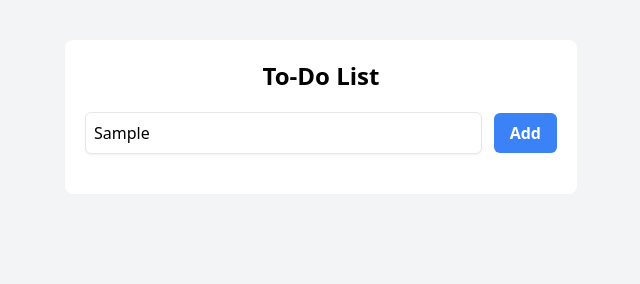
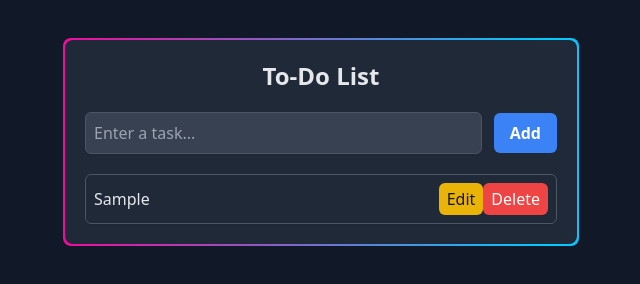
Before and after one commit to Naeem401/To-Do-Application, a plain HTML site: page index.html in a window 1280 px wide. Both pictures are taken after typing "Sample" into the empty fields and a click on the button "Add". Shown: the whole page, without its empty margins (319-959 px from the left). Drawn offline with nearby package versions, Linux system fonts and the light colour scheme.

Commit message:
Add Some custom css

```diff
--- a/custom.js
+++ b/custom.js
@@ -2,26 +2,27 @@ const todoInput = document.getElementById('todo-input');
 const addToDoBtn = document.getElementById('add-todo-btn');
 const toDoList = document.getElementById('todo-list');
 
-// Function to create a new to-do- item
+// Function to create a new to-do item
 function createTodoItem(taskText) {
     const li = document.createElement('li');
-    li.className = 'flex items-center justify-between p-2 border rounded-md shadow-sm bg-gray-50';
+    li.className = 'flex items-center justify-between p-2 border border-gray-600 rounded-md shadow-sm bg-gray-800 text-gray-200';
+
     // Task Text
     const span = document.createElement('span');
-span.className =' flex-1';
-span.textContent =taskText;
+    span.className = 'flex-1';
+    span.textContent = taskText;
 
-//Edit btn
+    // Edit Button
     const editBtn = document.createElement('button');
-editBtn.className = 'px-2 py-1 bg-yellow-400 text-white font-medium rounded-md hover:bg-yellow-500 transition';
+    editBtn.className = 'px-2 py-1 bg-yellow-500 text-gray-900 font-medium rounded-md hover:bg-yellow-600 transition';
     editBtn.textContent = 'Edit';
     editBtn.onclick = () => editTodoItem(span, editBtn);
 
-//Delete Button
+    // Delete Button
     const deleteBtn = document.createElement('button');
     deleteBtn.className = 'px-2 py-1 bg-red-500 text-white font-medium rounded-md hover:bg-red-600 transition';
     deleteBtn.textContent = 'Delete';
-deleteBtn.onclick = () => deleteTodoItem(li)
+    deleteBtn.onclick = () => deleteTodoItem(li);
 
     // Append elements to list item
     li.appendChild(span);
@@ -29,17 +30,16 @@ li.appendChild(editBtn);
     li.appendChild(deleteBtn);
 
     return li;
+}
 
-};
-
-// function to add a new to-do item
+// Function to add a new to-do item
 function addTodoItem() {
-    const tasktext = todoInput.ariaValueMax.trim();
-    if(tasktext === '') {
+    const taskText = todoInput.value.trim();
+    if (taskText === '') {
         alert('Please enter a task!');
-        return
+        return;
     }
-    const todoItem = createTodoItem(tasktext);
+    const todoItem = createTodoItem(taskText);
     toDoList.appendChild(todoItem);
     todoInput.value = '';
 }
@@ -48,14 +48,23 @@ return li;
 function editTodoItem(span, editBtn) {
     if (editBtn.textContent === 'Edit') {
         const newTask = prompt('Edit your task:', span.textContent);
-        if(newTask !== null && newTask.trim() !== '') {
+        if (newTask !== null && newTask.trim() !== '') {
             span.textContent = newTask.trim();
         }
     }
 }
 
- // Function to delete a To-Do item
-
- function deleteTodoItem (li) {
+// Function to delete a to-do item
+function deleteTodoItem(li) {
     li.remove();
 }
+
+// Add event listener for the Add button
+addToDoBtn.addEventListener('click', addTodoItem);
+
+// Allow pressing "Enter" to add tasks
+todoInput.addEventListener('keypress', (e) => {
+    if (e.key === 'Enter') {
+        addTodoItem();
+    }
+});
--- a/index.html
+++ b/index.html
@@ -4,36 +4,34 @@
     <meta charset="UTF-8">
     <meta name="viewport" content="width=device-width, initial-scale=1.0">
     <script src="https://cdn.tailwindcss.com"></script>
+    <link rel="stylesheet" href="styles.css">
     <title>To-Do Application</title>
 </head>
-<body class="bg-gray-100 font-sans">
+<body class="bg-gray-900 text-gray-200 font-sans">
     <!-- Main Container -->
-    <div class="container mx-auto max-w-lg mt-10 p-5 bg-white rounded-lg">
+    <div class="container mx-auto max-w-lg mt-10 p-5 bg-gray-800 rounded-lg">
         <!-- Header -->
         <h1 class="text-2xl font-bold text-center mb-5">To-Do List</h1>
         <!-- Input Section -->
         <div class="flex items-center mb-5">
-<input type="text"
+            <input
+                type="text"
                 id="todo-input"
                 placeholder="Enter a task..."
-class="flex-1 p-2 border rounded-md shadow-sm focus:outline-none focus:ring focus:ring-blue-300"
+                class="flex-1 p-2 border border-gray-600 rounded-md shadow-sm bg-gray-700 text-gray-200 placeholder-gray-400 focus:outline-none focus:ring focus:ring-blue-500"
             >
             <button
                 id="add-todo-btn"
                 class="ml-3 px-4 py-2 bg-blue-500 text-white font-semibold rounded-md hover:bg-blue-600 transition"
->Add</button>
+            >
+                Add
+            </button>
         </div>
         <!-- To-Do List Section -->
-  <ul
-  id="todo-list"
-  class="space-y-3"
-  >
-    <li class="hidden">
-
-    </li>
+        <ul id="todo-list" class="space-y-3">
+            <li class="hidden"></li>
         </ul>
     </div>
-
 
     <script src="custom.js"></script>
 </body>
--- /dev/null
+++ b/styles.css
@@ -0,0 +1,28 @@
+
+.container {
+    position: relative;
+    border-radius: 0.5rem;
+}
+
+.container::before {
+    content: '';
+    position: absolute;
+    top: -2px;
+    left: -2px;
+    right: -2px;
+    bottom: -2px;
+    border-radius: 0.5rem;
+    background: linear-gradient(90deg, rgba(255, 0, 150, 1) 0%, rgba(0, 204, 255, 1) 50%, rgba(255, 0, 150, 1) 100%);
+    background-size: 200% 200%;
+    animation: borderAnimation 4s linear infinite;
+    z-index: -1;
+}
+
+@keyframes borderAnimation {
+    0% {
+        background-position: 0% 50%;
+    }
+    100% {
+        background-position: 100% 50%;
+    }
+}
```
Lines whose indentation alone changed are shown as unchanged.
